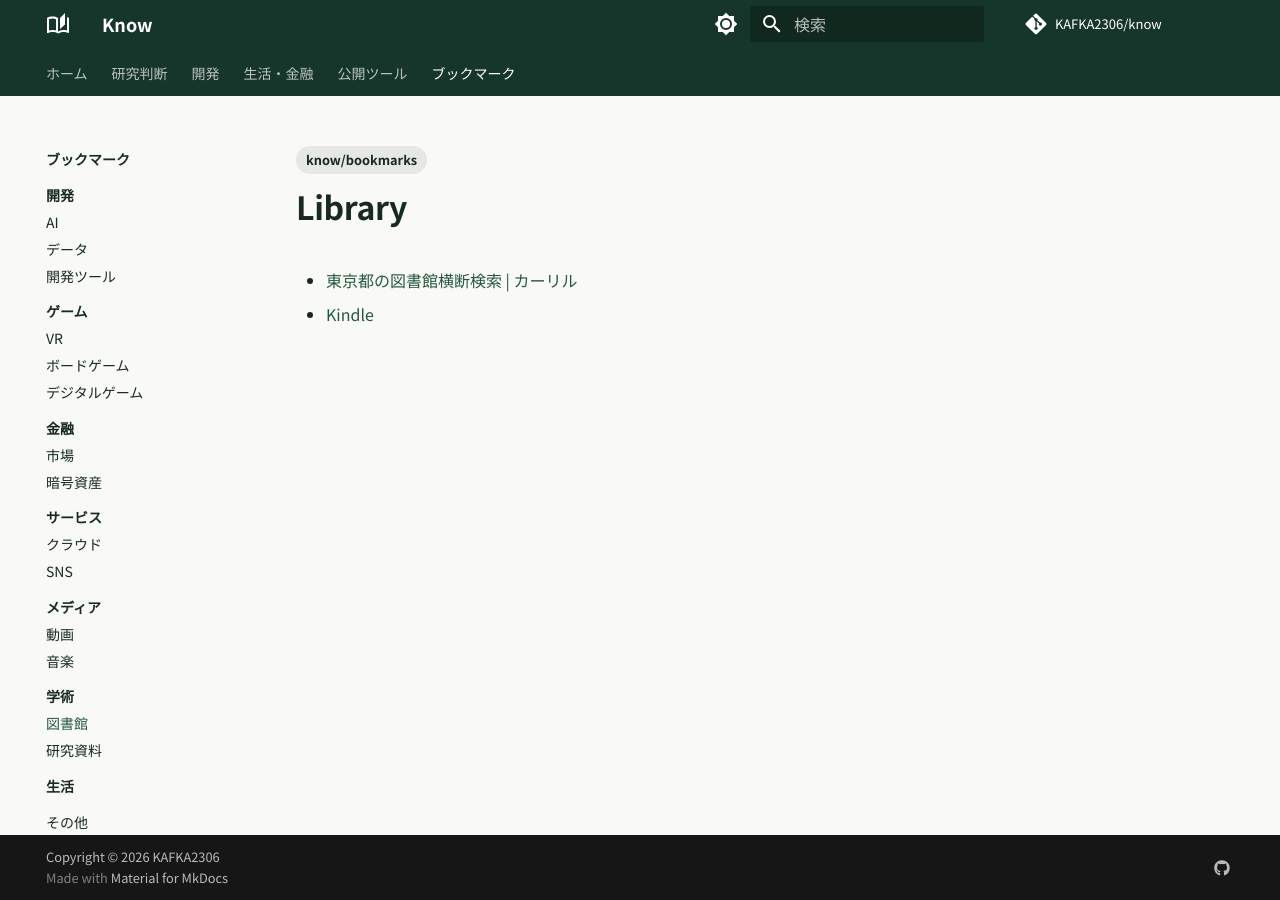
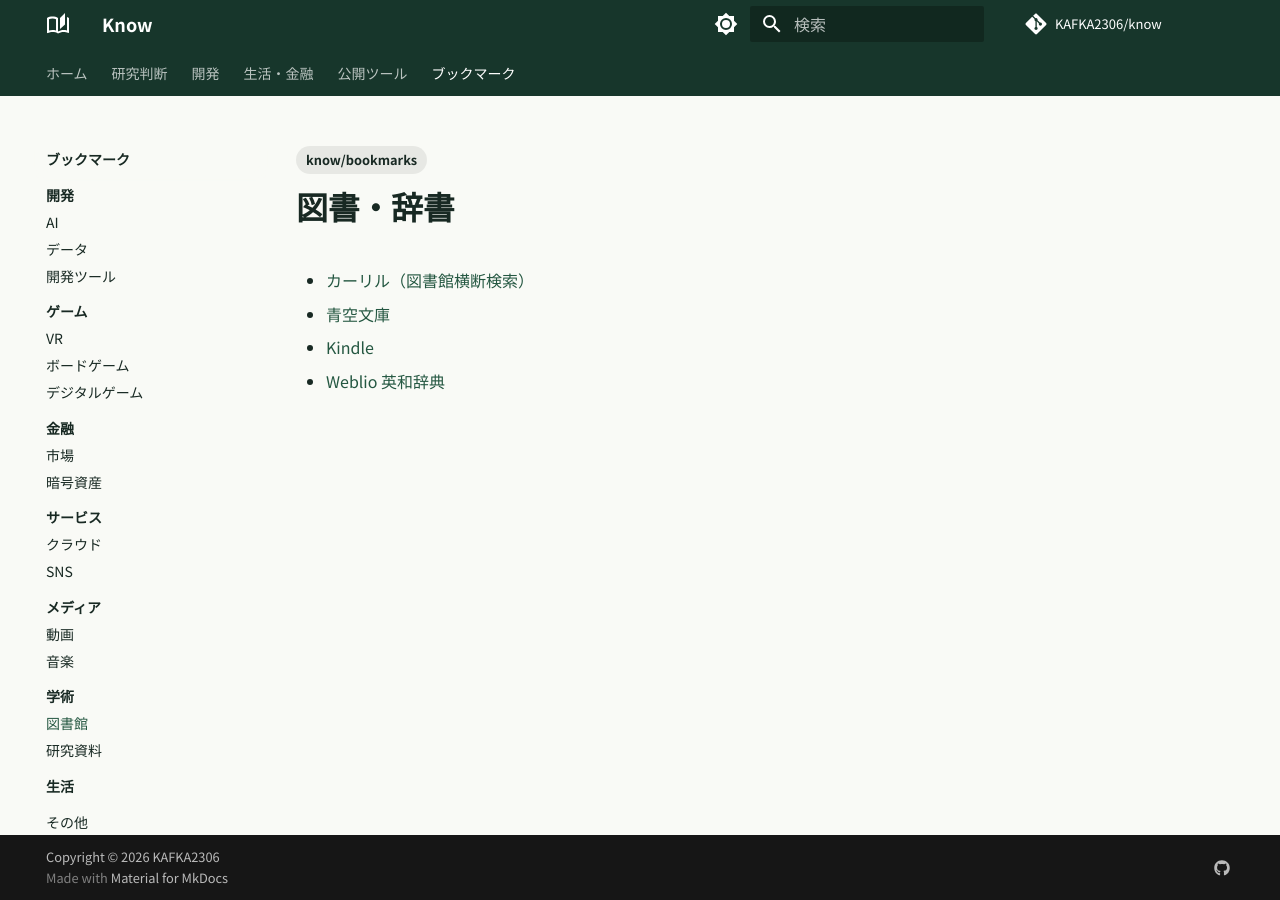
Before and after one commit to KAFKA2306/know, an MkDocs documentation site: the page built from docs/bookmarks/Academic/Library/index.md, in a window 1280 px wide. Built offline with MkDocs 1.6.1 and Material for MkDocs 9.7.7, drawn with Linux system fonts in a browser that asks for light colours; comment, search, counter and statistics services are not loaded.

Commit message:
docs(bookmarks): classify sources in docs/bookmarks/Academic/Library/index.md

```diff
--- a/docs/bookmarks/Academic/Library/index.md
+++ b/docs/bookmarks/Academic/Library/index.md
@@ -1,11 +1,13 @@
 ---
 type: bookmark
-description: "「Library」のブックマークを探すための索引。"
+description: "本・電子書籍・辞書を探すリンク集。"
 tags:
   - know/bookmarks
 ---
 
-# Library
+# 図書・辞書
 
-- [東京都の図書館横断検索 | カーリル](https://calil.jp)
+- [カーリル（図書館横断検索）](https://calil.jp)
+- [青空文庫](https://www.aozora.gr.jp)
 - [Kindle](https://read.amazon.co.jp)
+- [Weblio 英和辞典](http://ejje.weblio.jp)
```
